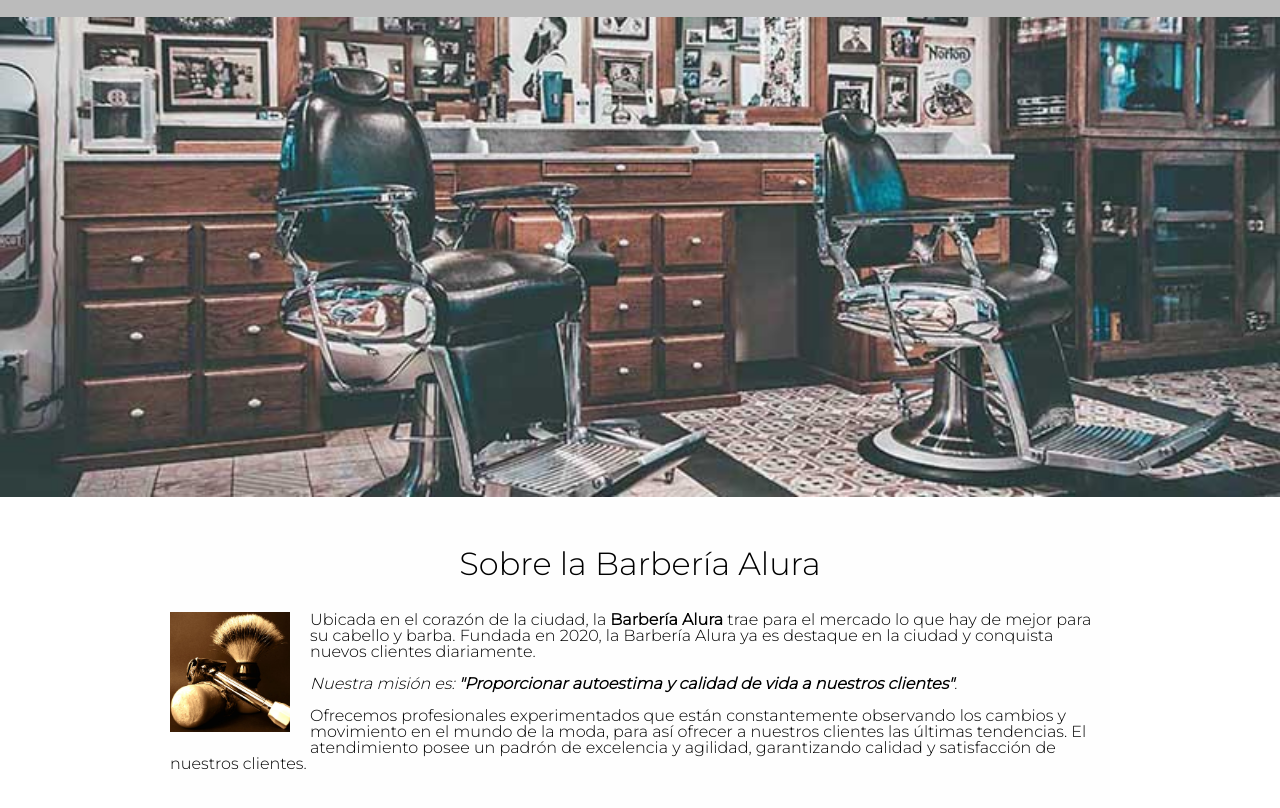
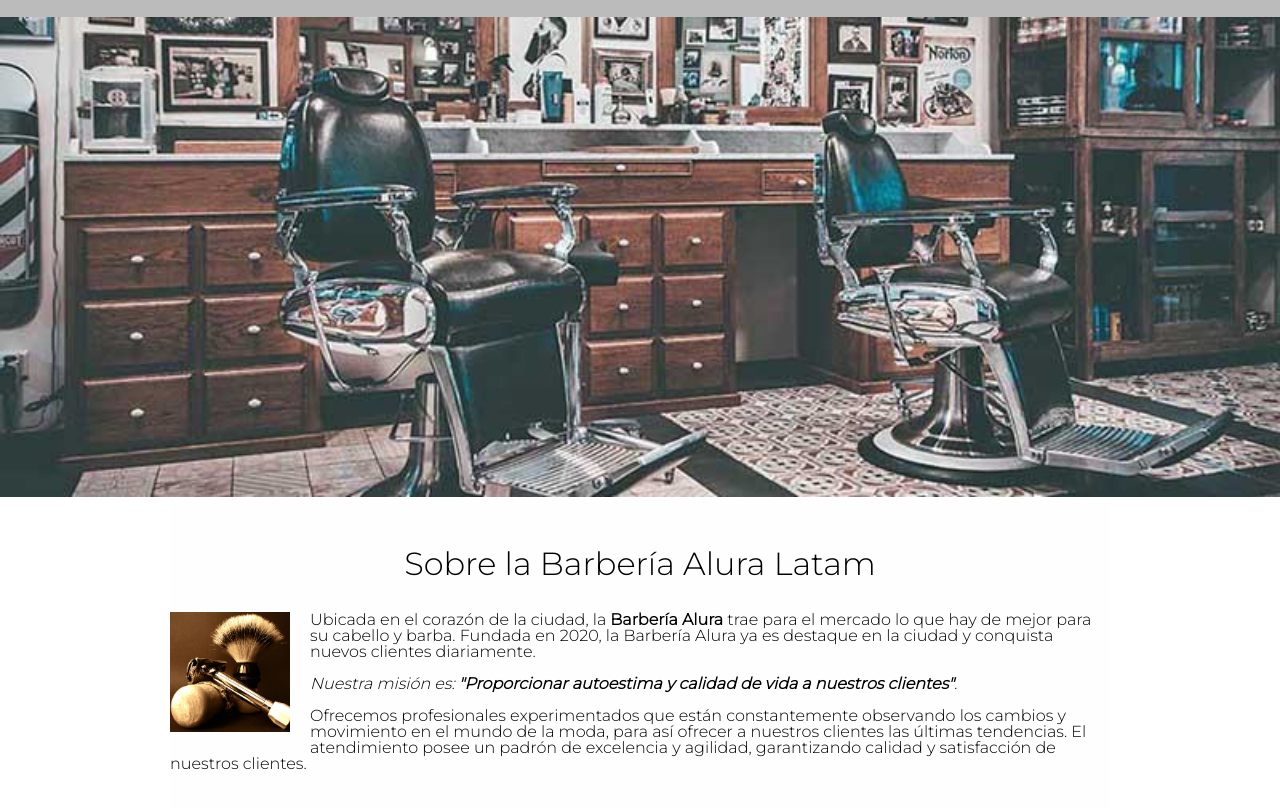
Before and after one commit to InkJ/alura-git, a plain HTML site: page index.html in a window 1280 px wide. Shown: the part 276-1084 px from the top of the page. Drawn offline with Linux system fonts and the light colour scheme.

Commit message:
Agregando Latam al titulo principal

```diff
--- a/index.html
+++ b/index.html
@@ -29,7 +29,7 @@
         <img id="banner" src="img/banner.jpg">
         <main>
             <section class="principal">
-                <h2 class="titulo-principal">Sobre la Barbería Alura</h2>
+                <h2 class="titulo-principal">Sobre la Barbería Alura Latam</h2>
 
                 <img class="utensilios" src="img/utensilios.jpg" alt="Utensilios de un barbero">
 
```
